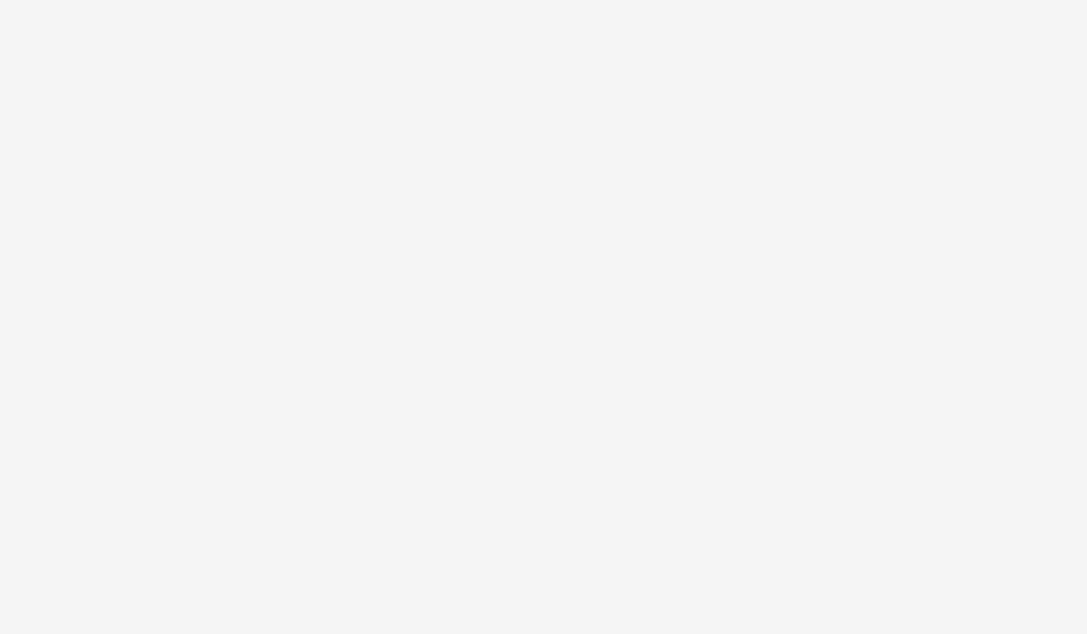
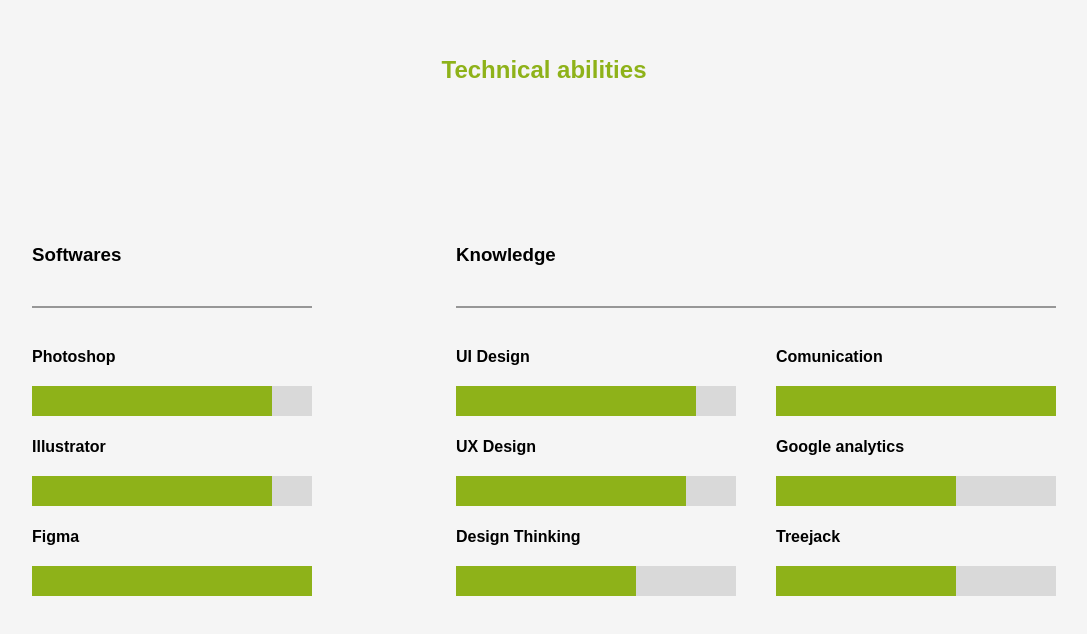
Before and after one commit to Michelprj/portf-lioUx, a React (Vite) app: page / in a window 1280 px wide. Shown: the part 1838-2472 px from the top of the page, without its empty margins (80-1167 px from the left). Before the commit the page ends 1735 px from the top, so only its background shows below. Built offline with nearby package versions, Linux system fonts and the light colour scheme.

Commit message:
feat: implemented skills page

```diff
--- a/src/App.tsx
+++ b/src/App.tsx
@@ -1,4 +1,4 @@
-import React, { useContext } from 'react';
+import { useContext } from 'react';
 import { ThemeProvider } from 'styled-components';
 import Header from './components/header';
 import HeaderContext from './context/HeaderContext';
@@ -7,6 +7,7 @@ import ligth from './styles/themes/ligth';
 import GlobalStyles from './styles/globalStyles';
 import Home from './pages/home';
 import About from './pages/about';
+import Skills from './pages/skills';
 
 function App() {
   const { storageMode } = useContext(HeaderContext);
@@ -17,6 +18,7 @@ function App() {
       <Header />
       <Home />
       <About />
+      <Skills />
     </ThemeProvider>
   );
 }
--- a/src/components/header/index.tsx
+++ b/src/components/header/index.tsx
@@ -1,4 +1,4 @@
-import React, { useContext } from 'react';
+import { useContext } from 'react';
 import { Link } from 'react-scroll';
 import SwitchTheme from './switchTheme';
 import { Container, ContainerSelector, Select, TextsHeader } from './style.';
@@ -45,6 +45,18 @@ function Header() {
 
             </Link>
             <Link
+              to="skills"
+              activeClass="active"
+              spy
+              smooth
+              offset={ 50 }
+              duration={ 800 }
+              onClick={ () => setViewMenu('disable') }
+            >
+              {i18n.t('headerTexts.textSkills')}
+
+            </Link>
+            <Link
               to="projects"
               activeClass="active"
               spy
@@ -54,18 +66,6 @@ function Header() {
               onClick={ () => setViewMenu('disable') }
             >
               {i18n.t('headerTexts.textProjects')}
-
-            </Link>
-            <Link
-              to="skills"
-              activeClass="active"
-              spy
-              smooth
-              offset={ 50 }
-              duration={ 800 }
-              onClick={ () => setViewMenu('disable') }
-            >
-              {i18n.t('headerTexts.textSkills')}
 
             </Link>
             <Link
--- /dev/null
+++ b/src/components/progressSkills/index.tsx
@@ -0,0 +1,24 @@
+import { Container } from './style';
+
+type ProgressSkillsProps = {
+  titleSkill: string,
+  value: string,
+};
+
+function ProgressSkills({ titleSkill, value }: ProgressSkillsProps) {
+  return (
+    <Container>
+      <h4>{ titleSkill }</h4>
+
+      <div className="container-progress-bar">
+        <div className="background-progress-bar" />
+        <div
+          className="progress-bar"
+          style={ { width: `${value}px` } }
+        />
+      </div>
+    </Container>
+  );
+}
+
+export default ProgressSkills;
--- /dev/null
+++ b/src/components/progressSkills/style.ts
@@ -0,0 +1,27 @@
+import styled from "styled-components";
+
+export const Container = styled.div`
+
+  height: 90px;
+  h4 {
+    color: ${(props) => props.theme.colors.colorTextApresentation};
+  }
+
+  .container-progress-bar {
+    position: relative;
+    margin: 20px 0;
+  }
+
+  .background-progress-bar {
+    position: absolute;
+    background-color: #D9D9D9;
+    width: 280px;
+    height: 30px;
+  }
+
+  .progress-bar {
+    position: absolute;
+    background-color: #8EB219;
+    height: 30px;
+  }
+`;
--- a/src/pages/about/index.tsx
+++ b/src/pages/about/index.tsx
@@ -1,4 +1,3 @@
-import React from 'react';
 import { i18n } from '../../translate/i18n';
 import { Container } from './style';
 
--- /dev/null
+++ b/src/pages/skills/index.tsx
@@ -0,0 +1,47 @@
+import ProgressSkills from '../../components/progressSkills';
+import { i18n } from '../../translate/i18n';
+import { Container } from './style';
+
+function Skills() {
+  return (
+    <Container id="skills">
+
+      <div>
+        <h2>{i18n.t('skillsText.subtitle')}</h2>
+      </div>
+
+      <div className="container-skills">
+        <div className="container-softwares">
+          <h3>Softwares</h3>
+          <div className="line-botton" />
+          <ProgressSkills titleSkill="Photoshop" value="240" />
+          <ProgressSkills titleSkill="Illustrator" value="240" />
+          <ProgressSkills titleSkill="Figma" value="280" />
+        </div>
+
+        <div className="container-knowledge">
+          <h3>{i18n.t('skillsText.titleKnowledge')}</h3>
+          <div className="line-botton" />
+          <div className="container-progress-bar">
+            <div>
+              <ProgressSkills titleSkill="UI Design" value="240" />
+              <ProgressSkills titleSkill="UX Design" value="230" />
+              <ProgressSkills titleSkill="Design Thinking" value="180" />
+            </div>
+            <div>
+              <ProgressSkills
+                titleSkill={ i18n.t('skillsText.subtitleKnowledge') }
+                value="280"
+              />
+              <ProgressSkills titleSkill="Google analytics" value="180" />
+              <ProgressSkills titleSkill="Treejack" value="180" />
+            </div>
+          </div>
+        </div>
+      </div>
+
+    </Container>
+  );
+}
+
+export default Skills;
--- /dev/null
+++ b/src/pages/skills/style.ts
@@ -0,0 +1,50 @@
+import styled from 'styled-components';
+
+export const Container = styled.section`
+  height: 110vh;
+  width: 97.5vw;
+  display: flex;
+  flex-direction: column;
+  justify-content: space-evenly;
+  align-items: center;
+
+  h2 {
+    color: #8EB219;
+  }
+
+  .container-skills {
+    display: flex;
+    width: 80vw;
+    justify-content: space-evenly;
+
+    h3 {
+      color: ${(props) => props.theme.colors.colorTextApresentation};
+    }
+  }
+
+  .container-softwares {
+    width: 50vw;
+    .line-botton {
+      background-color: #979797;
+      height: 2px;
+      width: 280px;
+      margin: 5vh 0;
+    }
+  }
+
+  .container-knowledge {
+    width: 50vw;
+    .line-botton {
+      background-color: #979797;
+      height: 2px;
+      width: 600px;
+      margin: 5vh 0;
+    }
+
+    .container-progress-bar {
+      width: 320px;
+      display: flex;
+
+    }
+  }
+`;
--- a/src/translate/languages/en.ts
+++ b/src/translate/languages/en.ts
@@ -22,24 +22,9 @@ const messages = {
       },
 
       skillsText: {
-        subtitle: 'Skills',
-        titleSkills1: 'Front-end development:',
-        titleSkills2: 'State Management:',
-        titleSkills3: 'Libraries and Frameworks:',
-        titleSkills4: 'Version control:',
-        titleSkills5: 'Development Tools:',
-        titleSkills6: 'Package Management:',
-        titleSkills7: 'Code standards:',
-        titleSkills8: 'Operational systems:',
-        textSkills1: '- Solid experience in HTML and CSS to create visually appealing and responsive web interfaces.',
-        textSkills2: '- Proficiency in React, JavaScript and TypeScript for efficient and dynamic development of front-end components.',
-        textSkills3: '- Advanced Redux knowledge for effective application state management, ensuring a consistent user experience.',
-        textSkills4: '- Proficiency in using popular libraries such as Styled Components, Material-UI and Bootstrap to speed development and ensure consistent designs.',
-        textSkills5: '- Hands-on experience with Git for version control, facilitating collaborative work and tracking code changes.',
-        textSkills6: '- Proficient in using Visual Studio Code (VSCode) as a development environment, maximizing productivity through its powerful features.',
-        textSkills7: '- Advanced NPM knowledge for efficient management of packages and dependencies across projects, ensuring smooth integration of external libraries.',
-        textSkills8: '- Experience using ESLint to ensure compliance with code standards, improving code readability and maintainability.',
-        textSkills9: '- Competence in Linux environments, including Ubuntu and Unix, for development and deployment on servers.',
+        subtitle: 'Technical abilities',
+        titleKnowledge: 'Knowledge',
+        subtitleKnowledge: 'Comunication',
       },
 
       contactsText: {
--- a/src/translate/languages/pt.ts
+++ b/src/translate/languages/pt.ts
@@ -22,24 +22,9 @@ const messages = {
       },
 
       skillsText: {
-        subtitle: 'Habilidades',
-        titleSkills1: 'Desenvolvimento Front-end:',
-        titleSkills2: 'Gestão de Estado:',
-        titleSkills3: 'Bibliotecas e Frameworks:',
-        titleSkills4: 'Controle de Versão:',
-        titleSkills5: 'Ferramentas de Desenvolvimento:',
-        titleSkills6: 'Gestão de Pacotes:',
-        titleSkills7: 'Padrões de Código:',
-        titleSkills8: 'Sistemas Operacionais:',
-        textSkills1: '- Experiência sólida em HTML e CSS para criar interfaces web visualmente atraentes e responsivas.',
-        textSkills2: '- Proficiência em React, JavaScript e TypeScript para o desenvolvimento eficiente e dinâmico de componentes front-end.',
-        textSkills3: '- Conhecimento avançado em Redux para a gestão eficaz do estado da aplicação, garantindo uma experiência de usuário consistente.',
-        textSkills4: '- Competência no uso de bibliotecas populares como Styled Components, Material-UI e Bootstrap para acelerar o desenvolvimento e garantir designs consistentes.',
-        textSkills5: '- Experiência prática com o Git para controle de versão, facilitando o trabalho colaborativo e o acompanhamento das alterações no código.',
-        textSkills6: '- Proficiente no uso do Visual Studio Code (VSCode) como ambiente de desenvolvimento, maximizando a produtividade por meio de suas poderosas funcionalidades.',
-        textSkills7: '- Conhecimento avançado do NPM para gerenciamento eficiente de pacotes e dependências em projetos, garantindo uma integração suave de bibliotecas externas.',
-        textSkills8: '- Experiência em utilização do ESLint para garantir a conformidade com padrões de código, melhorando a legibilidade e manutenção do código.',
-        textSkills9: '- Competência em ambientes Linux, incluindo Ubuntu e Unix, para desenvolvimento e implantação em servidores.',
+        subtitle: 'Habilidades técnicas',
+        titleKnowledge: 'Conhecimentos',
+        subtitleKnowledge: 'Comunicação',
       },
 
       contactsText: {
```
